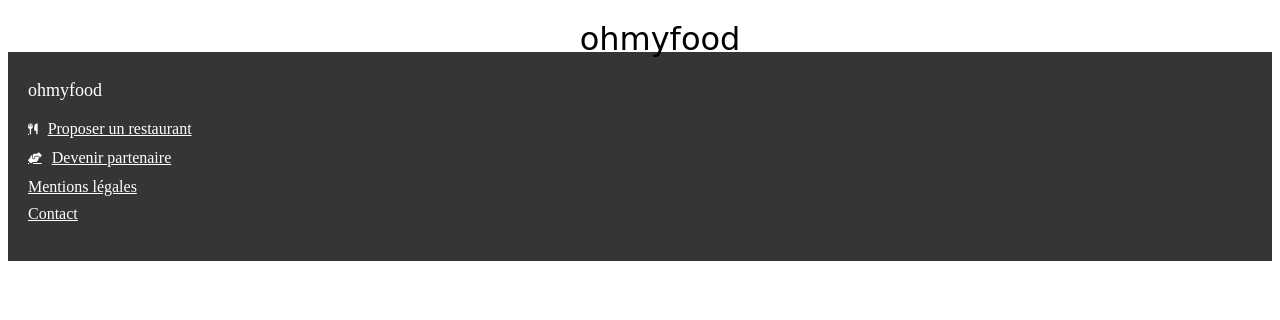
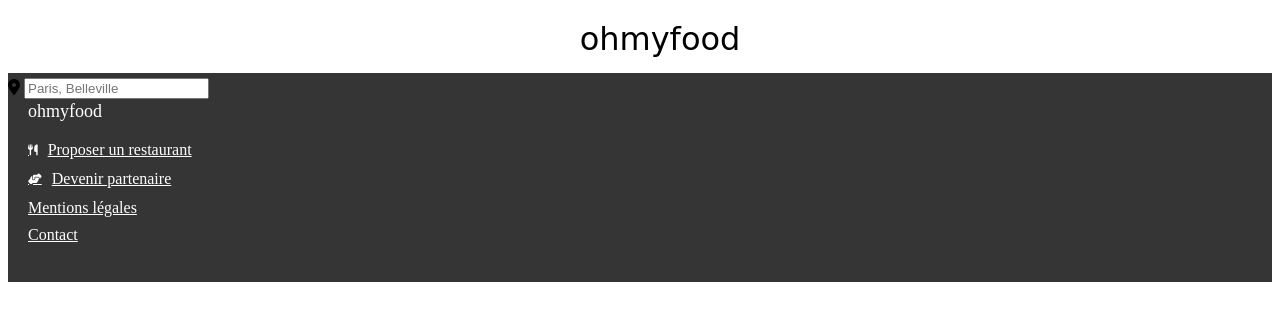
Before and after one commit to imene-yahiaoui/OhMyFood-Paris, a plain HTML site: page index.html in a window 1280 px wide. Shown: the top 320 px of the page. Drawn offline with Linux system fonts and the light colour scheme; a web font is replaced by a local one.

Commit message:
add HTML code for localization

```diff
--- a/index.html
+++ b/index.html
@@ -34,6 +34,14 @@
         <p class="titreHeader">ohmyfood</p>
     </header>
 
+    <main>
+        <div class="localisation">
+          <i class="fa-solid fa-location-dot"></i>
+          <input class="input" type="search" placeholder="Paris, Belleville" >
+        </div>
+
+
+      </main>
 
 
     <footer>
```
